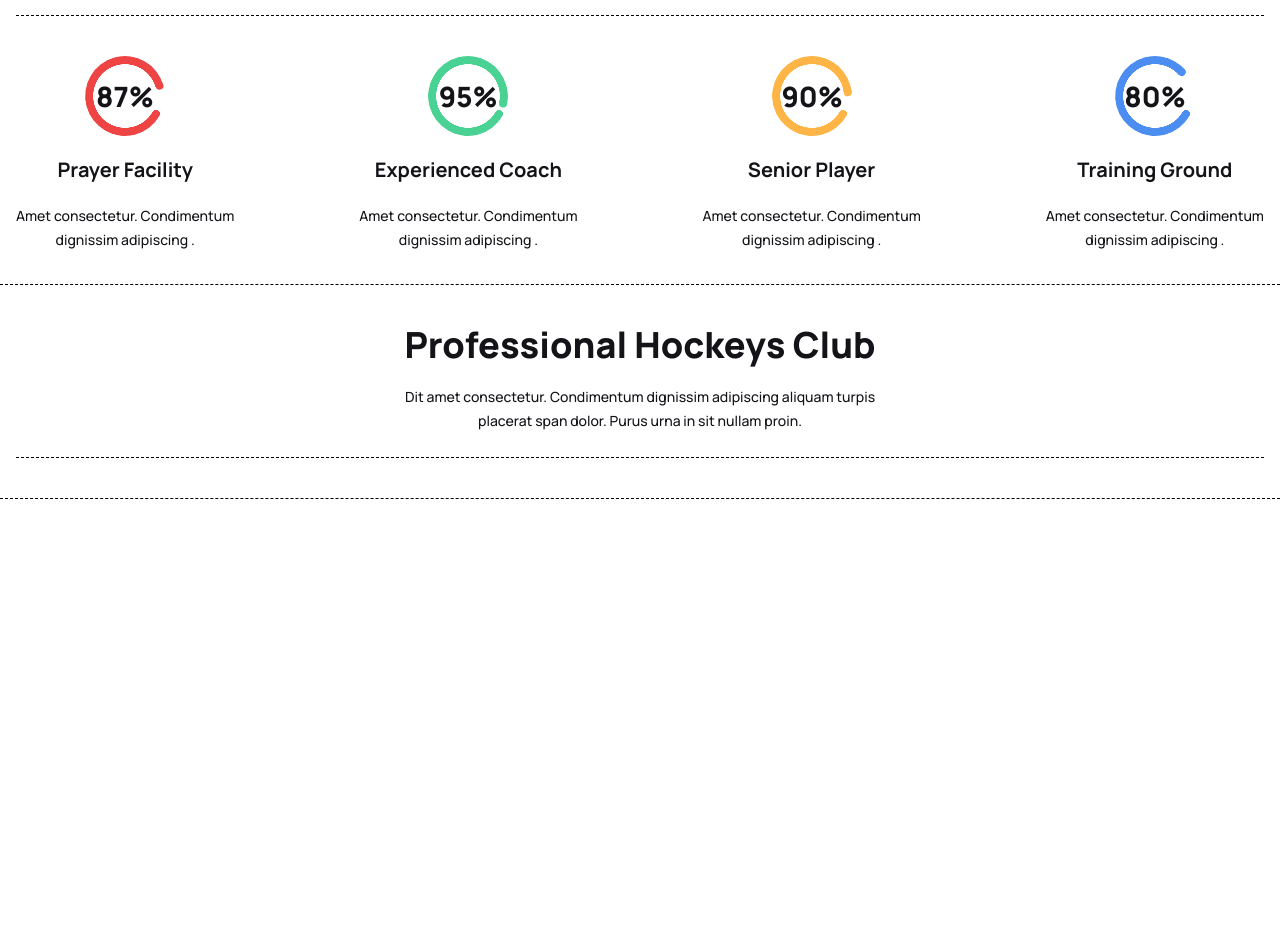
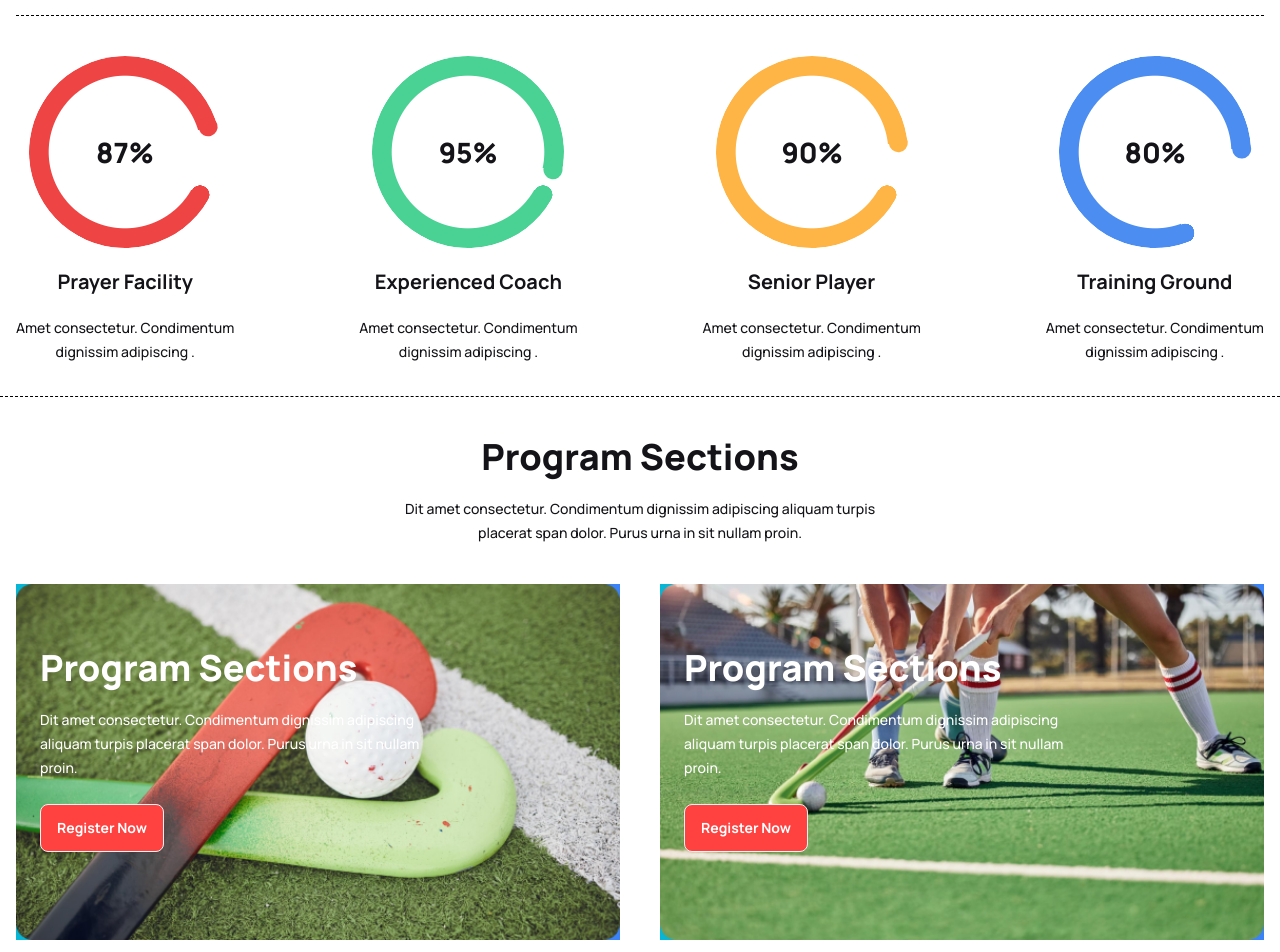
Before and after one commit to Siblur-Rahman/P-Hero-Assignment-03, a plain HTML site: page index.html in a window 1280 px wide. Shown: the part 840-1792 px from the top of the page. Before the commit the page ends 1339 px from the top, so only its background shows below. Drawn offline with nearby package versions, Linux system fonts and the light colour scheme.

Commit message:
program section completed

```diff
--- a/index.html
+++ b/index.html
@@ -58,22 +58,22 @@
       <hr class="border-dashed border-1 border-black">
       <div class="progress-div lg:flex justify-between mt-5">
         <div class="progess-box text-center">
-          <div class="radial-progress rotate-[120deg] text-red-500 text-center mt-5" style="--value:87;" role="progressbar"><span class="rotate-[-120deg] progess-text">87%</span></div>
+          <div class="radial-progress rotate-[120deg] text-red-500 text-center mt-5" style="--value:87; --size:12rem;" role="progressbar"><span class="rotate-[-120deg] progess-text">87%</span></div>
           <h2 class="font-semibold text-xl  leading-7 text-center text-[#131318] mt-5">Prayer Facility</h2>
           <p class="font-medium text-sm  leading-6 text-center text-[#131318] mt-5">Amet consectetur. Condimentum <br> dignissim adipiscing .</p>
         </div>
         <div class="progess-box text-center">
-          <div class="radial-progress rotate-[120deg] text-[#49D293] text-center mt-5" style="--value:95;" role="progressbar"><span class="rotate-[-120deg] progess-text">95%</span></div>
+          <div class="radial-progress rotate-[120deg] text-[#49D293] text-center mt-5" style="--value:95; --size:12rem;" role="progressbar"><span class="rotate-[-120deg] progess-text">95%</span></div>
           <h2 class="font-semibold text-xl  leading-7 text-center text-[#131318] mt-5">Experienced Coach</h2>
           <p class="font-medium text-sm  leading-6 text-center text-[#131318] mt-5">Amet consectetur. Condimentum <br> dignissim adipiscing .</p>
         </div>
         <div class="progess-box text-center">
-          <div class="radial-progress rotate-[120deg] text-[#FFB546] text-center mt-5" style="--value:90;" role="progressbar"><span class="rotate-[-120deg] progess-text">90%</span></div>
+          <div class="radial-progress rotate-[120deg] text-[#FFB546] text-center mt-5" style="--value:90; --size:12rem;" role="progressbar"><span class="rotate-[-120deg] progess-text">90%</span></div>
           <h2 class="font-semibold text-xl  leading-7 text-center text-[#131318] mt-5">Senior Player</h2>
           <p class="font-medium text-sm  leading-6 text-center text-[#131318] mt-5">Amet consectetur. Condimentum <br> dignissim adipiscing .</p>
         </div>
         <div class="progess-box text-center">
-          <div class="radial-progress rotate-[120deg] text-[#4C8DF1] text-center mt-5" style="--value:80;" role="progressbar"><span class="rotate-[-120deg] progess-text">80%</span></div>
+          <div class="radial-progress rotate-[160deg] text-[#4C8DF1] text-center mt-5" style="--value:80; --size:12rem;" role="progressbar"><span class="rotate-[-160deg] progess-text">80%</span></div>
           <h2 class="font-semibold text-xl  leading-7 text-center text-[#131318] mt-5">Training Ground</h2>
           <p class="font-medium text-sm  leading-6 text-center text-[#131318] mt-5">Amet consectetur. Condimentum <br> dignissim adipiscing .</p>
         </div>
@@ -83,10 +83,38 @@
     <hr class="container mx-auto border-dashed border-1 border-black">
     <!--Program -section -->
     <section class="container mx-auto p-4  mt-4 mb-4 lg:mt-6 lg:mb-6 relative lg:w-full">
-      <div class="header-text-box w-72 lg:w-2/5 mx-auto mb-6">
-        <h2 class="font-extrabold text-xl lg:text-4xl leading-8 text-center text-[#131318]">Professional Hockeys Club</h2>
+      <div class="header-text-box w-72 lg:w-2/5 mx-auto mb-12">
+        <h2 class="font-extrabold text-xl lg:text-4xl leading-8 text-center text-[#131318]">Program Sections</h2>
         <p class="font-medium text-sm  leading-6 text-center text-[#131318] mt-5">Dit amet consectetur. Condimentum dignissim adipiscing aliquam turpis placerat span dolor. Purus urna in sit nullam proin.</p>
       </div>
+
+      <div class="grid grid-cols-1 lg:grid-cols-2 gap-20 lg:gap-10 lg:relative mt-10">
+        <div class=" relative h-80 lg:h-[338px] w-full flex items-center justify-start lg:col-span-1">
+          <img src="./Images/2.png" alt="" class="w-full bg-gradient-to-r from-cyan-500 to-blue-500">
+          <div class="header-text-box lg:w-9/12 mx-auto p-6 mb-6 absolute w-full">
+            <h2 class="font-extrabold text-xl lg:text-4xl leading-8 text-white">Program Sections</h2>
+            <p class="font-medium text-sm  leading-6 text-white mt-5">Dit amet consectetur. Condimentum dignissim adipiscing aliquam turpis placerat span dolor. Purus urna in sit nullam proin.</p>
+            <button class="btn bg-[#FF4240] mt-6 p-4 text-white font-bold">Register Now</button>
+          </div>
+        </div>
+        <div class=" relative h-80 lg:h-[338px] w-full flex items-center justify-start lg:col-span-1">
+          <img src="./Images/3.png" alt="" class="w-full bg-gradient-to-r from-cyan-500 to-blue-500">
+          <div class="header-text-box lg:w-9/12 mx-auto p-6 mb-6 absolute w-full">
+            <h2 class="font-extrabold text-xl lg:text-4xl leading-8 text-white">Program Sections</h2>
+            <p class="font-medium text-sm  leading-6 text-white mt-5">Dit amet consectetur. Condimentum dignissim adipiscing aliquam turpis placerat span dolor. Purus urna in sit nullam proin.</p>
+            <button class="btn bg-[#FF4240] mt-6 p-4 text-white font-bold">Register Now</button>
+          </div>
+        </div>
+      </div>
+
+        <div class=" relative h-80 lg:h-[450px] w-full flex mt-20">
+          <img src="./Images/4.png" alt="" class="w-full ">
+          <div class="header-text-box lg:w-2/5 mx-auto p-6 mb-6 absolute w-full lg:bottom-12">
+            <h2 class="font-extrabold text-xl lg:text-4xl leading-8 text-white">Program Sections</h2>
+            <p class="font-medium text-sm  leading-6 text-white mt-5">Dit amet consectetur. Condimentum dignissim adipiscing aliquam turpis placerat span dolor. Purus urna in sit nullam proin.</p>
+            <button class="btn bg-[#FF4240] mt-6 p-4 text-white font-bold">Register Now</button>
+          </div>
+        </div>
       <hr class="border-dashed border-1 border-black">
     </section>
 
```
